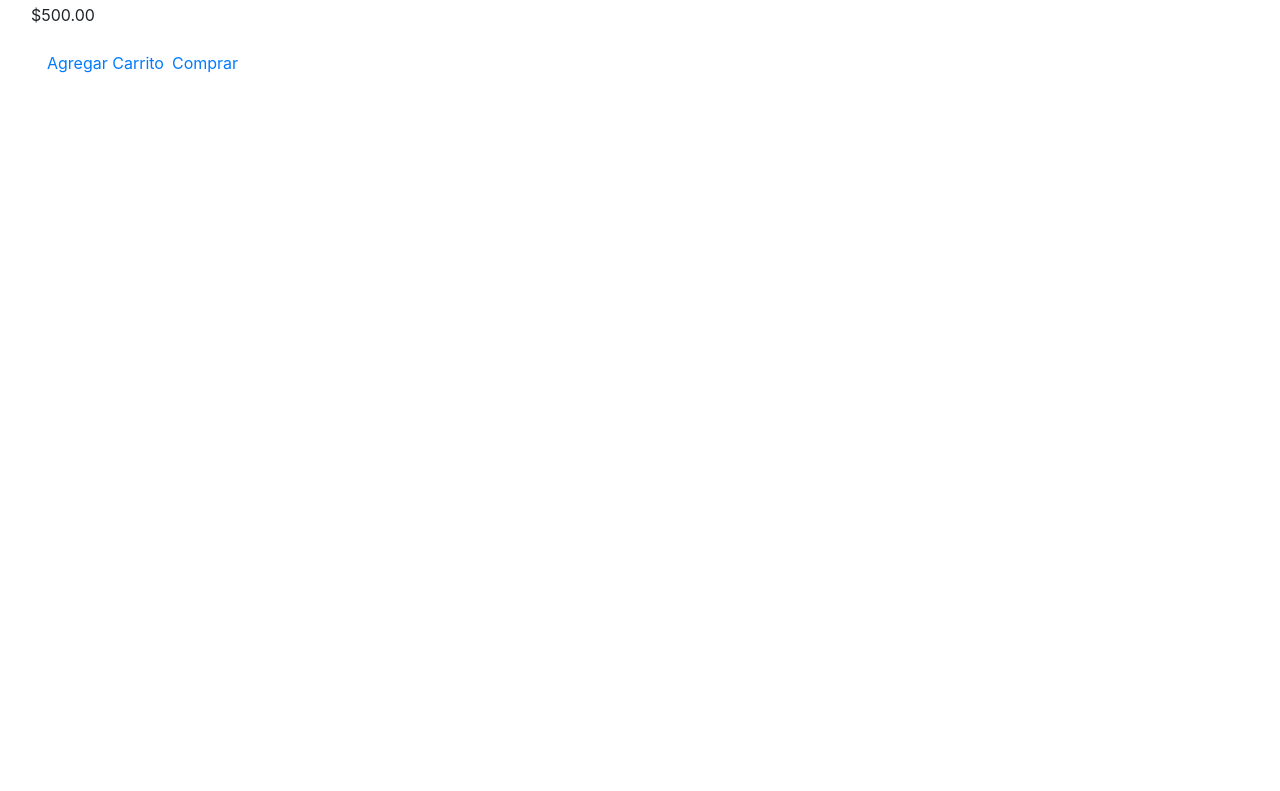
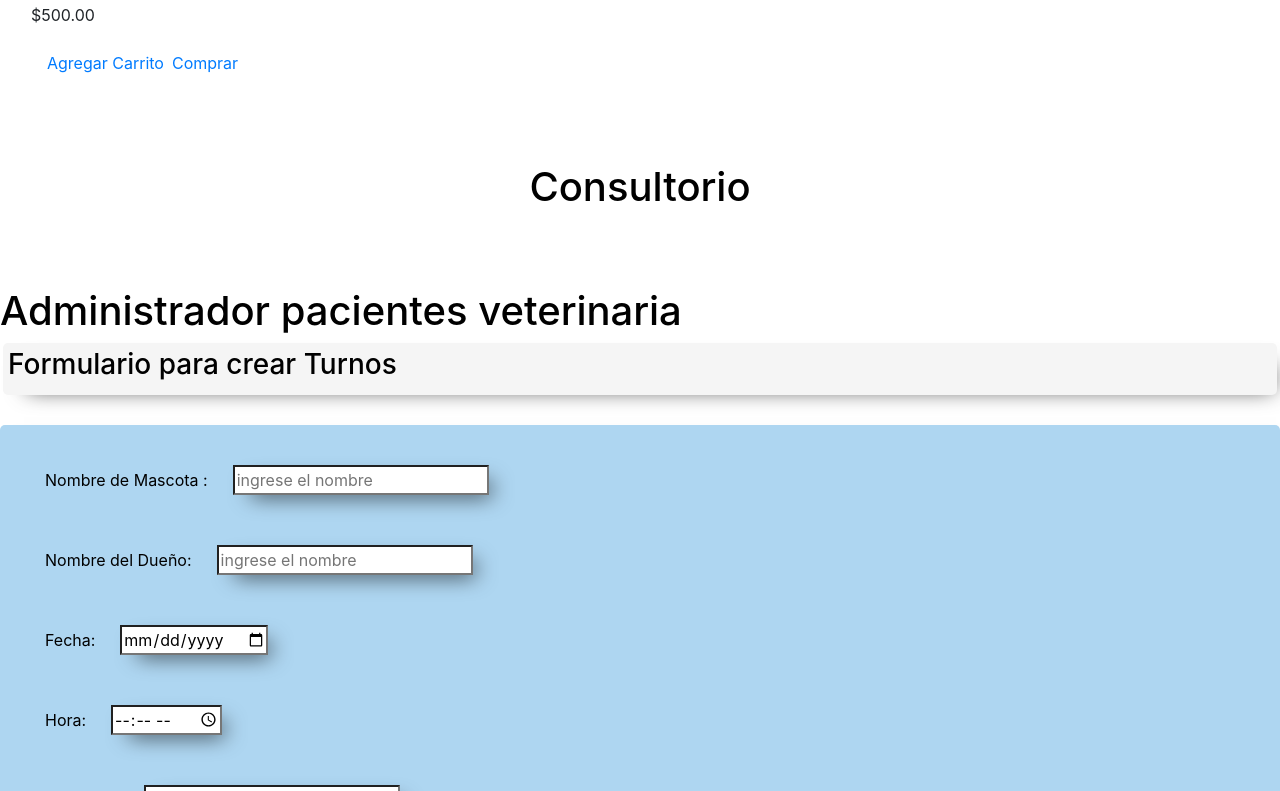
Before and after one commit to Diegolmi/Veterinaria, a React (Create React App) app: page / in a window 1280 px wide. Shown: the part 3920-4711 px from the top of the page. Before the commit the page ends 4043 px from the top, so only its background shows below. Built offline with nearby package versions, Linux system fonts and the light colour scheme.

Commit message:
consultorio

```diff
--- a/src/App.js
+++ b/src/App.js
@@ -7,7 +7,7 @@ import Tienda from './components/tienda'
 import './App.css';
 import 'bootstrap/dist/css/bootstrap.min.css';
 
-// import Formulario from './components/veterinaria';
+import Formulario from './components/veterinaria';
 
 function App() {
   return (
@@ -31,7 +31,7 @@ function App() {
 
         < Tienda />
 
-      {/* <Formulario /> */}
+      <Formulario />
 
       </section>
 
--- a/src/components/veterinaria.js
+++ b/src/components/veterinaria.js
@@ -45,6 +45,15 @@ class Formulario extends Component {
         return (
             <>
 
+                <div className="row justify-content-center" data-aos="fade-up">
+                    <div className="col-lg-6 text-center heading-section mb-5">
+
+                        <h2 className="text-black mb-2">Consultorio</h2>
+
+                    </div>
+
+                </div>
+
                 <h1> Administrador pacientes veterinaria</h1>
 
                 <div className="inputDatos_header">
@@ -80,7 +89,7 @@ class Formulario extends Component {
                                 className="fecha"
                                 name="fechas"
                                 onChange={this.actualizarState} />
-                                <br />
+                            <br />
 
                             <label>Hora:</label>
                             <input
```
